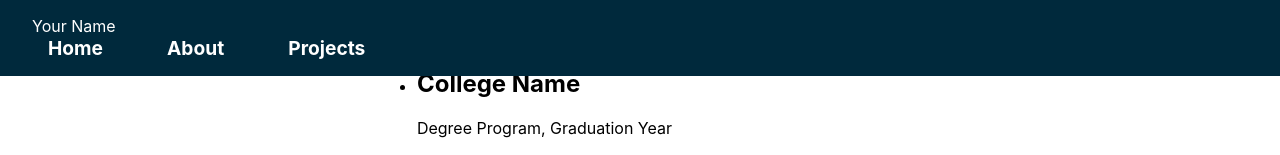
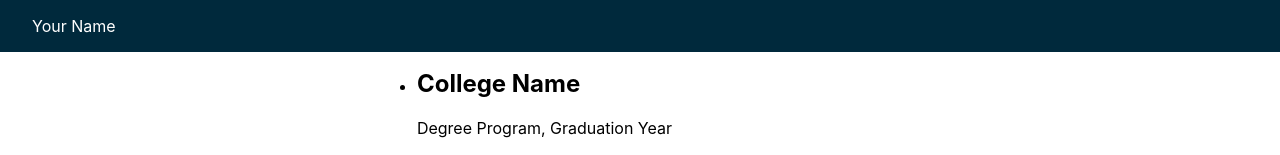
Before and after one commit to thekylemoses/portfolio, a Next.js app: page /about in a window 1280 px wide. Shown: the top 155 px of the page. Built offline with nearby package versions, Linux system fonts and the light colour scheme.

Commit message:
Update about.js

```diff
--- a/pages/about.js
+++ b/pages/about.js
@@ -1,6 +1,6 @@
 import Head from 'next/head';
 import Image from 'next/image';
-import Menu from '/components/Menu';
+//import Menu from '/components/Menu';
 
 export default function About() {
   return (
@@ -14,7 +14,7 @@ export default function About() {
           <a href="/">
             Your Name
           </a>
-          <Menu />
+          {/* <Menu /> */}
         </div>
       </header>
 
@@ -116,8 +116,8 @@ export default function About() {
                 <p>Description of volunteer work and any notable accomplishments</p>
                 </li>
             </ul>
-        </section>
-    </div>
+            </section>
+        </div>
 </main>
 <footer>
     <p>Copyright © Your Name</p>
```
